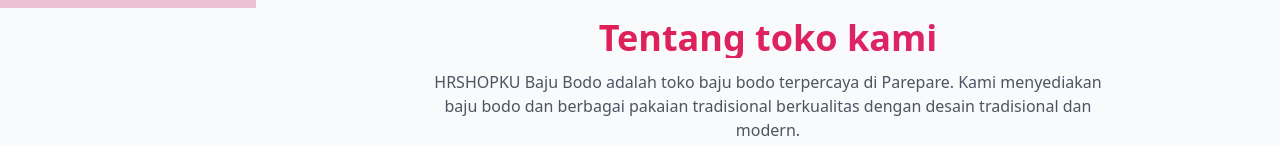
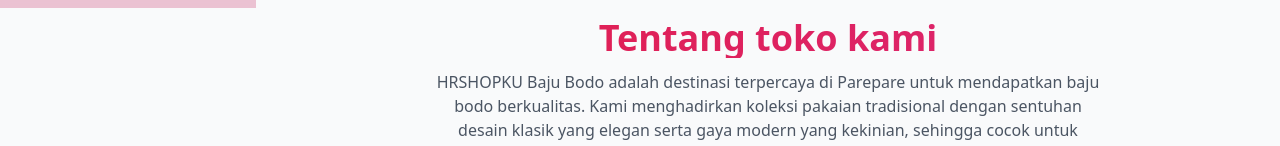
Before and after one commit to Baiq01/hrshopku, a React (Create React App) app in the folder frontend/: page / in a window 1280 px wide. Shown: the part 792-938 px from the top of the page. Built offline with nearby package versions, Linux system fonts and the light colour scheme; no server answers.

Commit message:
new kata

```diff
--- a/frontend/src/pages/Home.jsx
+++ b/frontend/src/pages/Home.jsx
@@ -277,7 +277,7 @@
             Tentang toko kami
           </h2>
           <p className="text-gray-600 max-w-2xl mx-auto">
-            HRSHOPKU Baju Bodo adalah toko baju bodo terpercaya di Parepare. Kami menyediakan baju bodo dan berbagai pakaian tradisional berkualitas dengan desain tradisional dan modern.
+            HRSHOPKU Baju Bodo adalah destinasi terpercaya di Parepare untuk mendapatkan baju bodo berkualitas. Kami menghadirkan koleksi pakaian tradisional dengan sentuhan desain klasik yang elegan serta gaya modern yang kekinian, sehingga cocok untuk berbagai kesempatan. Tampil anggun dan percaya diri dengan pilihan terbaik dari kami.
           </p>
         </div>
 
```
